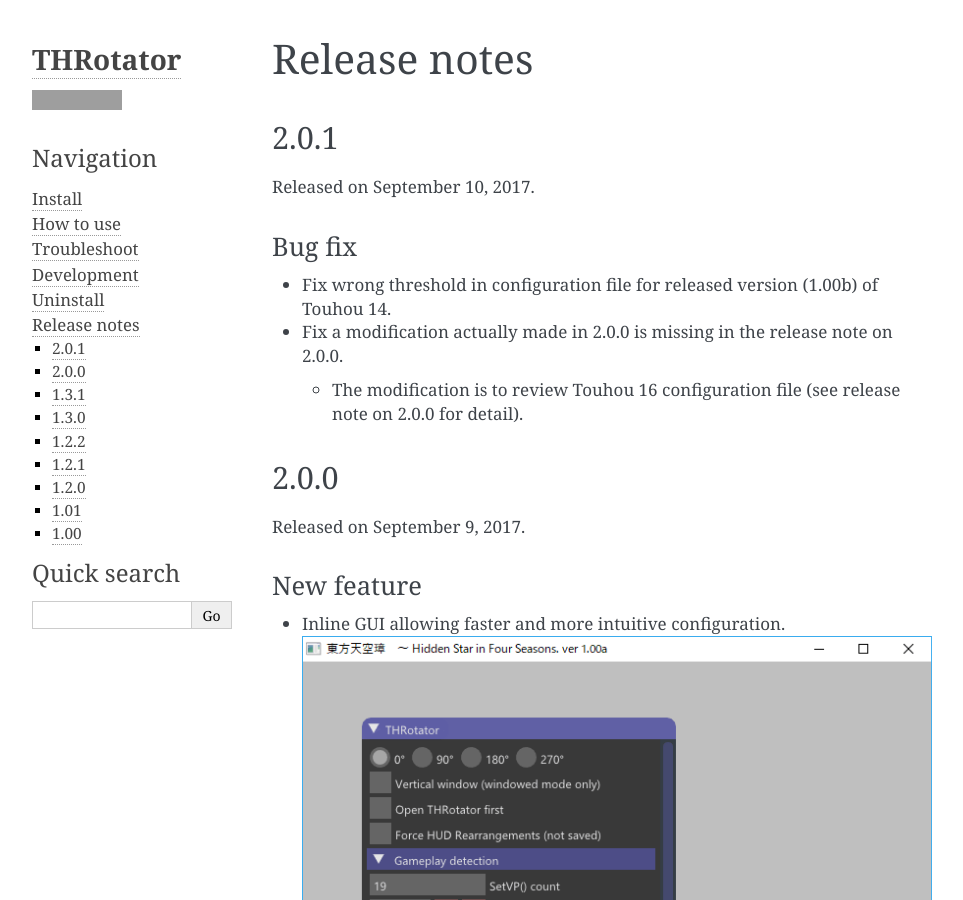
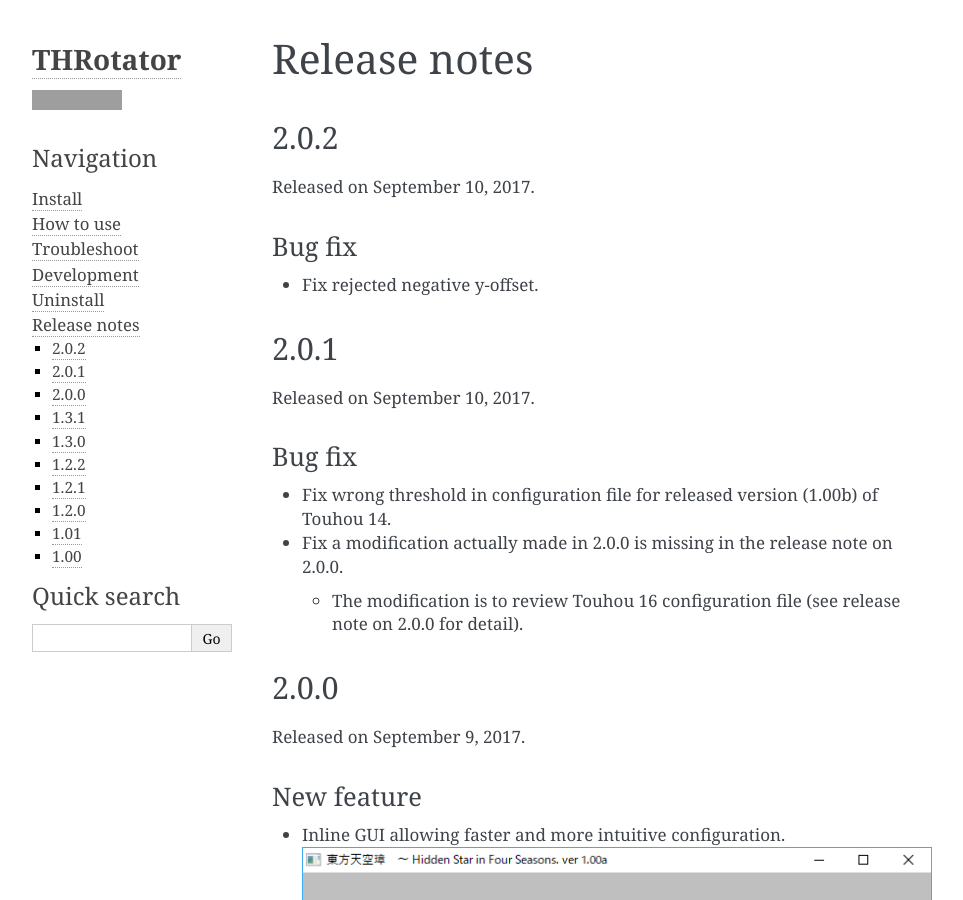
Before and after one commit to massanoori/THRotator-manual, a Sphinx documentation site: the page built from docs/pages/releasenotes.rst, in a window 1280 px wide and 900 px high. Shown: the whole window, without its empty margins (148-1111 px from the left). Built offline with Sphinx 7.4.7, drawn with Linux system fonts in a browser that asks for light colours; grey boxes are pictures that could not be loaded.

Commit message:
Release note on 2.0.2

```diff
--- a/docs/conf.py
+++ b/docs/conf.py
@@ -56,7 +56,7 @@ author = u'massanoori'
 # The short X.Y version.
 version = u'2.0'
 # The full version, including alpha/beta/rc tags.
-release = u'2.0.1'
+release = u'2.0.2'
 
 # The language for content autogenerated by Sphinx. Refer to documentation
 # for a list of supported languages.
--- a/docs/pages/releasenotes.rst
+++ b/docs/pages/releasenotes.rst
@@ -1,6 +1,16 @@
 ======================
 Release notes
 ======================
+
+2.0.2
+=====
+
+Released on September 10, 2017.
+
+Bug fix
+-------
+
+* Fix rejected negative y-offset.
 
 2.0.1
 =====
```
Also changed, not shown: 1 other file.
